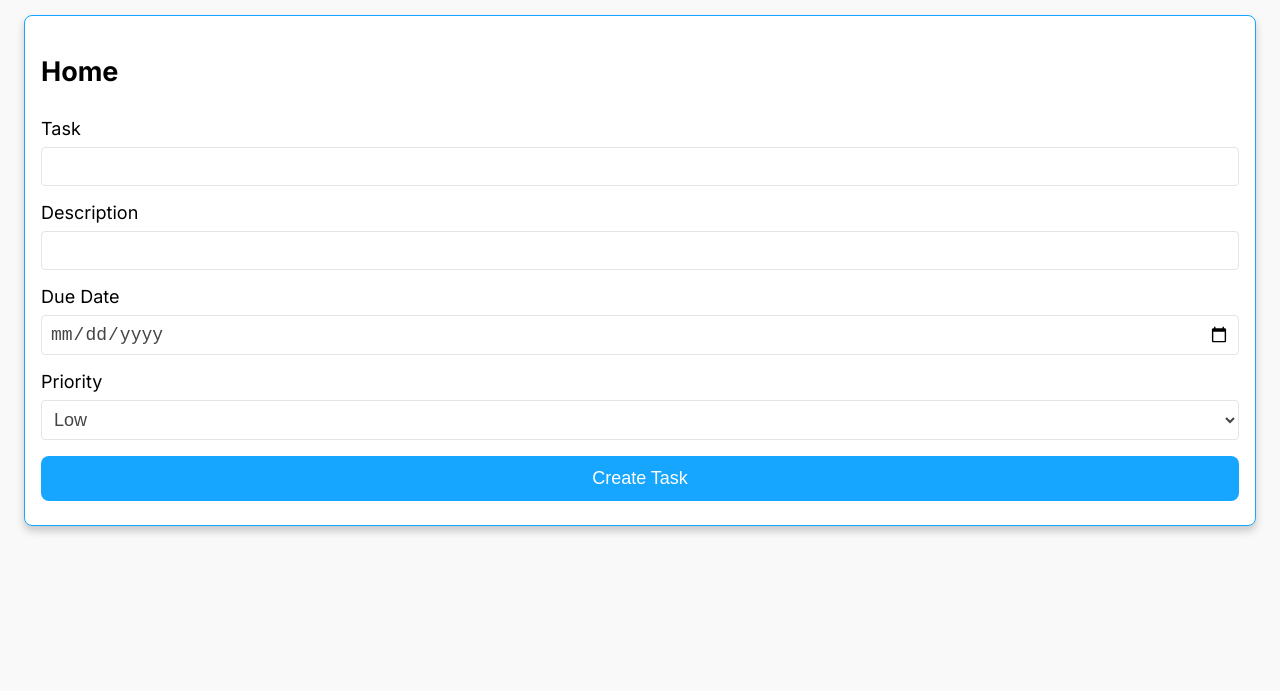
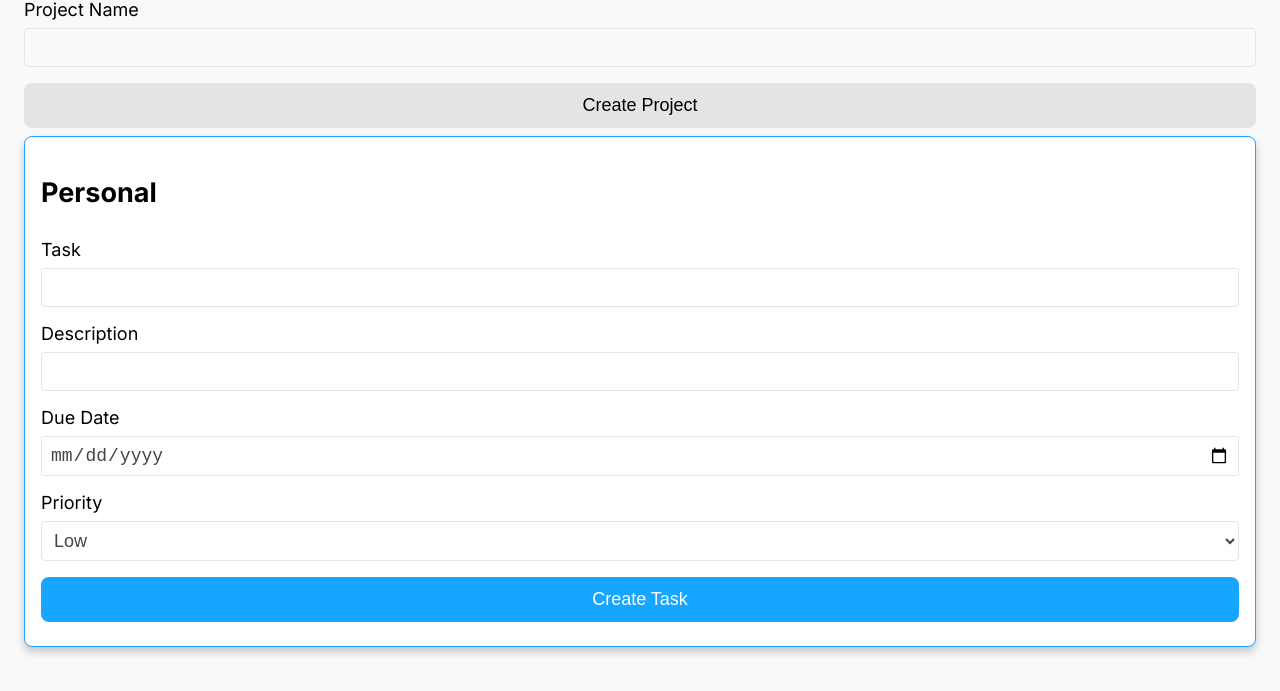
Before and after one commit to nytorq/TOP-Todo-list, a website built with webpack: page src/index.html in a window 1280 px wide. Shown: the part 109-800 px from the top of the page. Built offline with nearby package versions, Linux system fonts and the light colour scheme.

Commit message:
Updated userInterface.js to load taskboards based upon saved projects within localStorage.appData

```diff
--- a/src/index.html
+++ b/src/index.html
@@ -10,7 +10,7 @@
   <title>My Webpack Project</title>
 </head>
 <body>
-  <span class="material-symbols-outlined">search</span>
+  <!-- <span class="material-symbols-outlined">search</span> -->
 
   <!-- The Webpack plugin will inject the bundled JavaScript here -->
 </body>
--- a/src/logic.js
+++ b/src/logic.js
@@ -28,12 +28,12 @@ const storageKey = 'appData';
 const addProject = function(projectName) {
     let newProject = new Project(projectName);
     let parsedAppData = loadFromLocalStorage();
-    console.log('parsedAppData is ' + parsedAppData);
-    if (!parsedAppData.projects) {
-        parsedAppData.projects = [];
-    }
+    // if (!parsedAppData.projects) {
+    //     parsedAppData.projects = [];
+    // }
     parsedAppData.projects.push(newProject);
     saveToLocalStorage(parsedAppData)
+    console.log(`%cYour project, "${projectName}", has been added.`, 'color: blue;', loadFromLocalStorage())
 }
 
 const addTask = function(project, title, description, date, priority) {
@@ -104,4 +104,4 @@ if (!localStorage.appData) {
     addProject('Personal');
 }
 
-export {Project, Task, addTask, loadFromLocalStorage}
+export {Project, Task, addProject, addTask, removeTask, editTask, loadFromLocalStorage}
--- a/src/styles.css
+++ b/src/styles.css
@@ -32,6 +32,16 @@ button {
     margin: var(--br-1) 0;
 }
 
+.newProjectButton {
+    background-color: var(--color-sec);
+    border-radius: var(--br-1);
+    border: none;
+    color: black;
+    padding: 12px 0;
+    font-size: 1rem;
+    margin: var(--br-1) 0;
+}
+
 input, select {
     background-color: transparent;
     border: 1px solid var(--color-sec);
@@ -49,7 +59,7 @@ label {
     flex-direction: column;
 }
 
-.tasklist {
+.taskBoard {
     background-color: white;
     border: 1px solid var(--color-pri);
     padding: 16px;
--- a/src/tools.js
+++ b/src/tools.js
@@ -74,4 +74,9 @@ const idCreator = () => {
     return idCounter === 0 ? idCounter : idCounter += 1;
 }
 
-export {textCreator, imageCreator, buttonCreator, fieldCreator, idCounter, idCreator}
+const spaceCharRemover = function(string) {
+    let result = string.replace(/\s+/g, '');
+    return result;
+}
+
+export {textCreator, imageCreator, buttonCreator, fieldCreator, idCounter, idCreator, spaceCharRemover}
--- a/src/userInterface.js
+++ b/src/userInterface.js
@@ -1,33 +1,6 @@
-import {textCreator, imageCreator, buttonCreator, fieldCreator, idCounter, idCreator} from "./tools.js";
-import {User, Project, Task, currentUser, project1, addTask} from "./logic.js"
+import {textCreator, imageCreator, buttonCreator, fieldCreator, idCounter, idCreator, spaceCharRemover} from "./tools.js";
+import {addTask, addProject, loadFromLocalStorage} from "./logic.js"
 
-const body = document.querySelector('body');
-const header = textCreator('h1', 'Personal Projects');
-const tasks = document.createElement('div');
-const newTaskButton = buttonCreator('Create Task', 'testClass')
-
-
-const taskDetailsCreator = function(container, taskData) {
-    const taskTitleField = fieldCreator('input','Task', 'taskTitle');
-    container.appendChild(taskTitleField);
-    const taskDescField = fieldCreator('input','Description', 'taskDescription');
-    container.appendChild(taskDescField);
-    const taskDueDateField = fieldCreator('date','Due Date', 'taskDueDate');
-    container.appendChild(taskDueDateField);
-    const taskPriorityField = fieldCreator('select', 'Priority', 'taskPriority');
-    container.appendChild(taskPriorityField);
-
-    if (taskData) {
-        let input = taskTitleField.querySelector('input');
-        input.value = taskData.title;
-        input = taskDescField.querySelector('input');
-        input.value = taskData.desc;
-        input = taskDueDateField.querySelector('input');
-        input.value = taskData.dueDate;
-        input = taskPriorityField.querySelector('select');
-        input.value = taskData.priority;
-    }
-}
 
 const createTask = function(event) {
     event.preventDefault();
@@ -60,39 +33,97 @@ const createTask = function(event) {
     taskDueDate.value = '';
 }
 
+const createTaskBoard = function(projectName) {
+    let body = document.querySelector('body');
+    let projectWithNoSpaces = spaceCharRemover(projectName);
+
+    // Creating the task board and its header and tasks container
+    const taskBoard = document.createElement('div');
+    taskBoard.classList.add('taskBoard', `${projectWithNoSpaces}`);
+    body.appendChild(taskBoard);
+    let taskBoardHeader = textCreator('h2', projectName);
+    taskBoard.appendChild(taskBoardHeader);
+    let tasks = document.createElement('div');
+    tasks.classList.add(`tasks-${projectWithNoSpaces}`)
+    taskBoard.appendChild(tasks)
+
+    // Creating taskBoard's task form
+    let newTaskForm = document.createElement('form');
+    const taskTitleField = fieldCreator('input','Task', 'taskTitle-input');
+    taskTitleField.classList.add(`${projectWithNoSpaces}`);
+    newTaskForm.appendChild(taskTitleField);
+    const taskDescField = fieldCreator('input','Description', 'taskDescription-input');
+    taskDescField.classList.add(`${projectWithNoSpaces}`);
+    newTaskForm.appendChild(taskDescField);
+    const taskDueDateField = fieldCreator('date','Due Date', 'taskDueDate-input');
+    taskDueDateField.classList.add(`${projectWithNoSpaces}`);
+    newTaskForm.appendChild(taskDueDateField);
+    const taskPriorityField = fieldCreator('select', 'Priority', 'taskPriority-input');
+    taskPriorityField.classList.add(`${projectWithNoSpaces}`);
+    newTaskForm.appendChild(taskPriorityField);
+    const newTaskButton = buttonCreator('Create Task')
+    newTaskButton.classList.add(`${projectWithNoSpaces}`);
+    newTaskForm.appendChild(newTaskButton);
+    newTaskButton.addEventListener('click', createTask);
+    taskBoard.appendChild(newTaskForm)
+    let parsedAppData = loadFromLocalStorage();
+
+}
+
 const renderUI = function() {
+    // Creating page UI
+    const body = document.querySelector('body');
+    const header = textCreator('h1', 'MasterTasker');
+    const newProjectButton = buttonCreator('Create Project','newProjectButton');
     body.appendChild(header);
+    const projectNameInput = fieldCreator('text', 'Project Name', 'projectName');
+    body.appendChild(projectNameInput);
+    body.appendChild(newProjectButton);
+    const addProjectFromUI = function() {
+        let projectName = document.getElementById('projectName');
+        if (projectName.value) {
+            addProject(projectName.value);
+            createTaskBoard(projectName.value)
+            projectName.value = '';
+        }
+    }
+    newProjectButton.addEventListener('click', addProjectFromUI);
 
-    // Creating form and its fields for creating new tasks
-    const formHeader = textCreator('h2', 'Home');
-    const tasklist = document.createElement('div');
-    tasklist.classList.add('tasklist');
-    body.appendChild(tasklist);
-    tasks.classList.add('tasks');
-    tasklist.appendChild(formHeader);
-    tasklist.appendChild(tasks);
-    const newTaskForm = document.createElement('form');
-
-    // Creating form's task inputs
-    const taskTitleField = fieldCreator('input','Task', 'taskTitle-main');
-    newTaskForm.appendChild(taskTitleField);
-    const taskDescField = fieldCreator('input','Description', 'taskDescription-main');
-    newTaskForm.appendChild(taskDescField);
-    const taskDueDateField = fieldCreator('date','Due Date', 'taskDueDate-main');
-    newTaskForm.appendChild(taskDueDateField);
-    const taskPriorityField = fieldCreator('select', 'Priority', 'taskPriority-main');
-    newTaskForm.appendChild(taskPriorityField);
-
-    newTaskForm.appendChild(newTaskButton);
-    tasklist.appendChild(newTaskForm);
-};
-
-newTaskButton.addEventListener('click', createTask);
+    // Creating task boards for each project
+    let parsedAppData = loadFromLocalStorage();
+    for (let i = 0 ; i < parsedAppData.projects.length ; i++) {
+        createTaskBoard(parsedAppData.projects[i].name);
+    }
+}
 
 renderUI();
-let taskTitle = document.getElementById('taskTitle-main');
-let taskDescription = document.getElementById('taskDescription-main');
-let taskDueDate = document.getElementById('taskDueDate-main');
-let taskPriority = document.getElementById('taskPriority-main');
 
-export {renderUI};
+const taskDetailsCreator = function(container, taskData) {
+    const taskTitleField = fieldCreator('input','Task', 'taskTitle');
+    container.appendChild(taskTitleField);
+    const taskDescField = fieldCreator('input','Description', 'taskDescription');
+    container.appendChild(taskDescField);
+    const taskDueDateField = fieldCreator('date','Due Date', 'taskDueDate');
+    container.appendChild(taskDueDateField);
+    const taskPriorityField = fieldCreator('select', 'Priority', 'taskPriority');
+    container.appendChild(taskPriorityField);
+
+    if (taskData) {
+        let input = taskTitleField.querySelector('input');
+        input.value = taskData.title;
+        input = taskDescField.querySelector('input');
+        input.value = taskData.desc;
+        input = taskDueDateField.querySelector('input');
+        input.value = taskData.dueDate;
+        input = taskPriorityField.querySelector('select');
+        input.value = taskData.priority;
+    }
+}
+
+
+// let taskTitle = document.getElementById('taskTitle-main');
+// let taskDescription = document.getElementById('taskDescription-main');
+// let taskDueDate = document.getElementById('taskDueDate-main');
+// let taskPriority = document.getElementById('taskPriority-main');
+
+export {};
```
